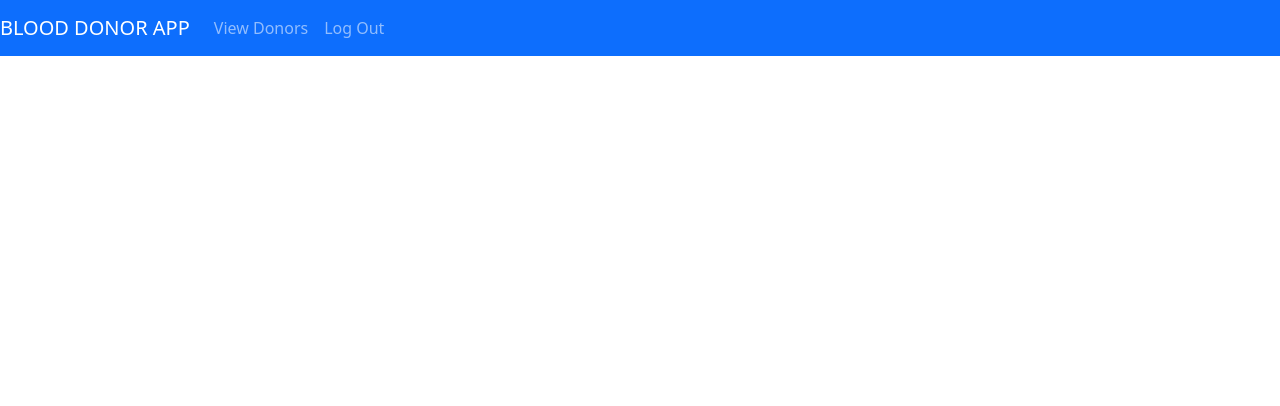
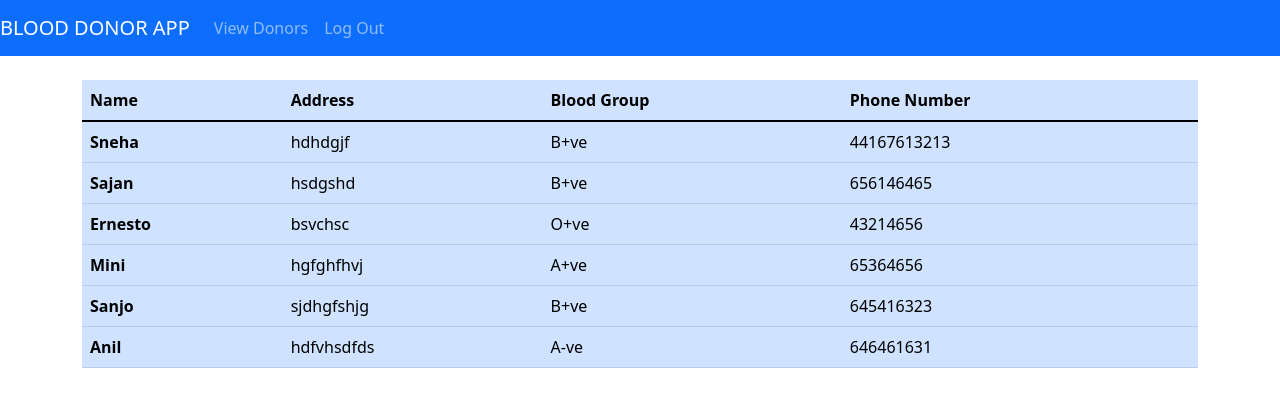
Before and after one commit to snehasamuel/Donor-react-app, a React (Create React App) app: page /view in a window 1280 px wide. Shown: the top 406 px of the page. Built offline with nearby package versions, Linux system fonts and the light colour scheme.

Commit message:
View completed

```diff
--- a/src/components/View.js
+++ b/src/components/View.js
@@ -2,9 +2,44 @@ import React from 'react'
 import Header from './Header'
 
 const View = () => {
+    var viewDonor=[{"name":"Sneha","address":"hdhdgjf","blood_group":"B+ve","phone_number":"44167613213"},
+    {"name":"Sajan","address":"hsdgshd","blood_group":"B+ve","phone_number":"656146465"},
+    {"name":"Ernesto","address":"bsvchsc","blood_group":"O+ve","phone_number":"43214656"},
+    {"name":"Mini","address":"hgfghfhvj","blood_group":"A+ve","phone_number":"65364656"},
+    {"name":"Sanjo","address":"sjdhgfshjg","blood_group":"B+ve","phone_number":"645416323"},
+    {"name":"Anil","address":"hdfvhsdfds","blood_group":"A-ve","phone_number":"646461631"}]
   return (
     <div>
         <Header/>
+<br></br>
+<div className="container">
+    <div className="row">
+        <div className="col col-12 col-sm-12 col-md-12 col-lg-12 col-xl-12 col-xxl-12">
+        <table class="table table-primary">
+  <thead>
+    <tr>
+      <th scope="col">Name</th>
+      <th scope="col">Address</th>
+      <th scope="col">Blood Group</th>
+      <th scope="col">Phone Number</th>
+    </tr>
+  </thead>
+  <tbody>
+
+   {viewDonor.map((value,key)=>{
+       return <tr>
+       <th scope="row">{value.name}</th>
+       <td>{value.address}</td>
+       <td>{value.blood_group}</td>
+       <td>{value.phone_number}</td>
+     </tr>
+   })}
+
+  </tbody>
+</table>
+</div>
+</div>
+</div>
     </div>
   )
 }
```
